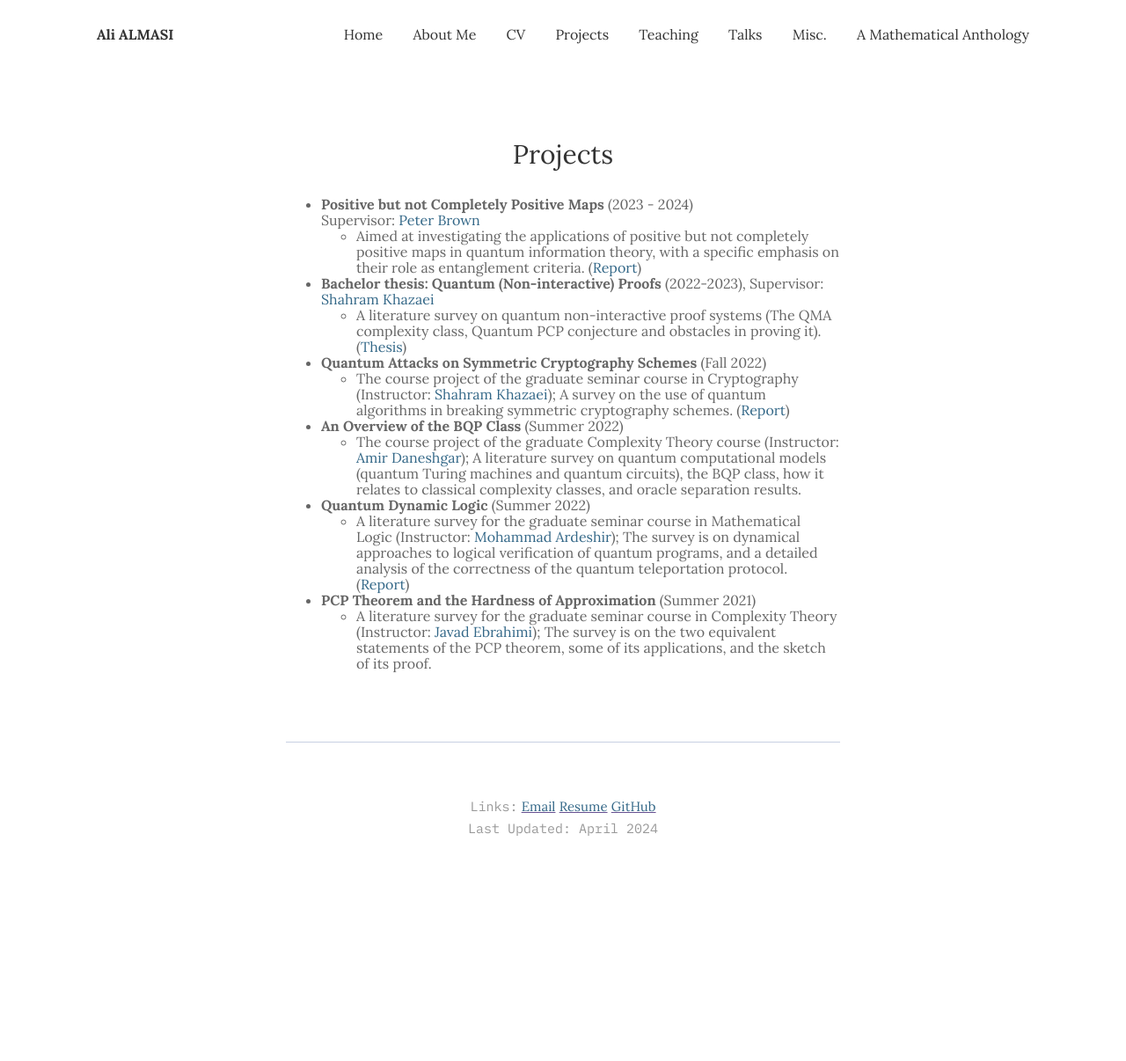
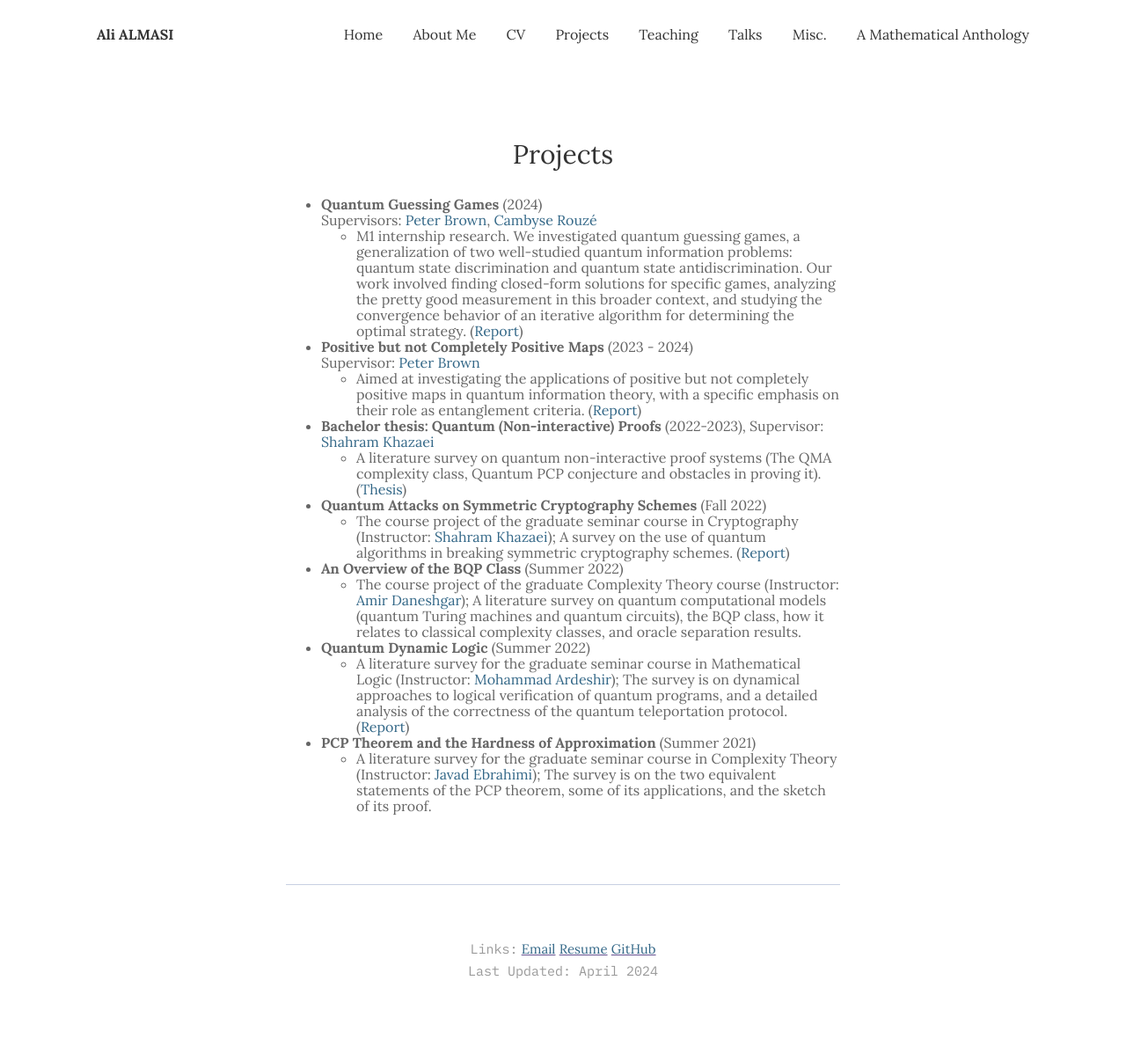
Before and after one commit to ali-almasi/ali-almasi.github.io, a Jekyll site: the page built from _pages/3_projects.md, in a window 1280 px wide. Shown: the whole page at 88% size. Built offline with Jekyll 4.4.1, drawn with Linux system fonts in a browser that asks for light colours; before the commit the page ends 1044 px from its top, so only the background shows below that.

Commit message:
Update 3_projects.md

```diff
--- a/_pages/3_projects.md
+++ b/_pages/3_projects.md
@@ -3,7 +3,9 @@ layout: page
 title: Projects
 permalink: /projects/
 ---
-
+-  **Quantum Guessing Games** (2024)\
+	 Supervisors: [Peter Brown](https://peterjbrown519.github.io/), [Cambyse Rouzé](https://www.xn--cambyserouz-lbb.fr)
+	- M1 internship research. We investigated quantum guessing games, a generalization of two well-studied quantum information problems: quantum state discrimination and quantum state antidiscrimination. Our work involved finding closed-form solutions for specific games, analyzing the pretty good measurement in this broader context, and studying the convergence behavior of an iterative algorithm for determining the optimal strategy. ([Report](/assets/projects_materials/Internship_report.pdf))
 -  **Positive but not Completely Positive Maps** (2023 - 2024)\
 	 Supervisor: [Peter Brown](https://peterjbrown519.github.io/)
 	- Aimed at investigating the applications of positive but not completely positive maps in quantum information theory, with a specific emphasis on their role as entanglement criteria. ([Report](/assets/projects_materials/pncp/final_report.pdf))
```
